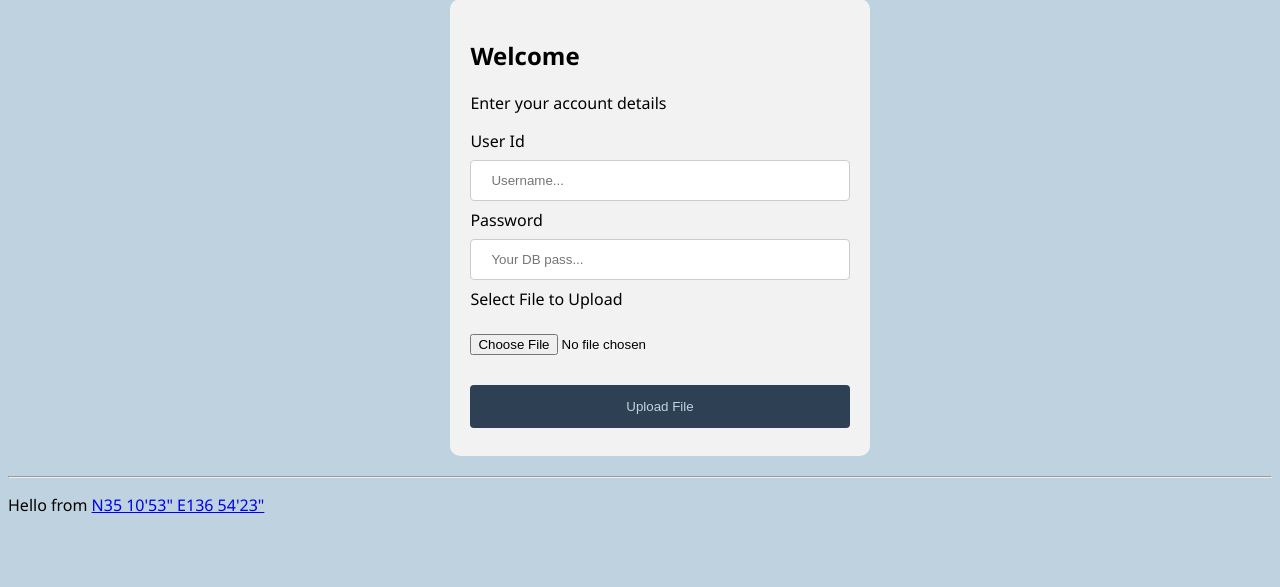
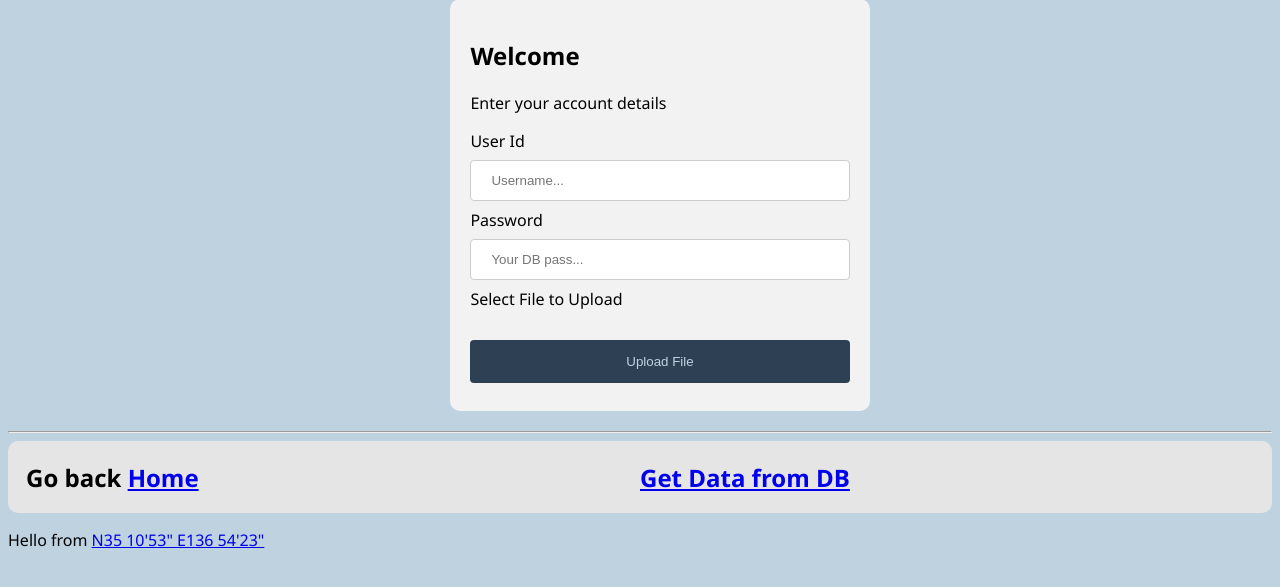
Before and after one commit to ndlopez/webApp, a PHP site: page /rest-api/updata.html in a window 1280 px wide. Shown: the part 89-676 px from the top of the page. Run offline with PHP 8.4, Linux system fonts and the light colour scheme.

Commit message:
Added links to upData page

```diff
--- a/rest-api/estilo.css
+++ b/rest-api/estilo.css
@@ -21,7 +21,10 @@ input[type=submit] {
     border: none;
     border-radius: 4px;
 }
-
+.col{
+    float: left;
+    width: 50%;
+}
 main {
     position: relative;
     top:40%;
--- a/rest-api/updata.html
+++ b/rest-api/updata.html
@@ -12,7 +12,8 @@
         </h2>
         <main>
             <h2>Welcome</h2><p>Enter your account details</p>
-            <form action="upload_file.php" method="post" enctype="multipart/form-data">
+            <form action="read_csv.php" method="post" enctype="multipart/form-data">
+                <!-- Previously: upload_file.php -->
                 <label for="fname">User Id</label>
                 <input type="text" id="my_id" name="my_id" placeholder="Username...">
 
@@ -20,16 +21,21 @@
                 <input type="password" id="my_pass" name="my_pass" placeholder="Your DB pass...">
 
                 <label for="lname">Select File to Upload</label><br/><br/>
-                <input type="file" name="fileToUpload" id="fileToUpload"><br/><br/>
+                <!--input type="file" name="fileToUpload" id="fileToUpload"><br/><br/-->
 
                 <input type="submit" value="Upload File" name="submit">
             </form>
         </main>
         <hr/>
-        <div>
+        <footer>
+            <div class="clearfix">
+                <h2 class="col">Go back <a href="http://webapp.physics/">Home</a></h2>
+                <h2 class="col"><a href="/rest-api/get_data.php">Get Data from DB</a></h2>
+            </div>
+
             <p>Hello from
                 <a target="blank" href="https://www.openstreetmap.org/search?query=35.17271%2C136.89547#map=18/35.17271/136.89547">
                   N35 10'53" E136 54'23"</a></p>
-        </div>
+        </footer>
     </body>
 </html>
```
